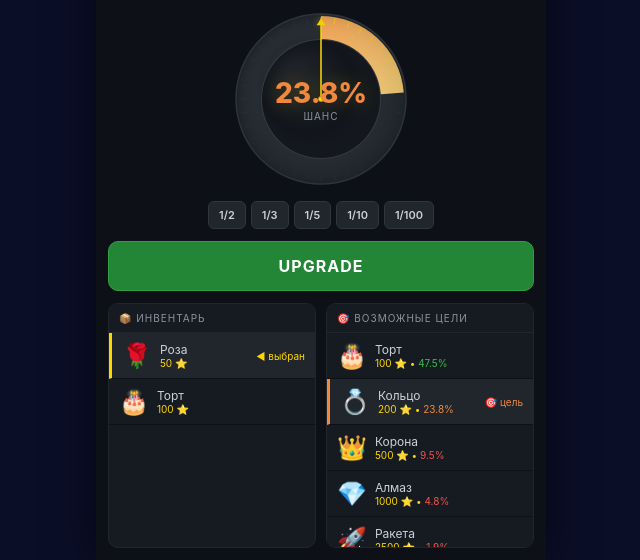
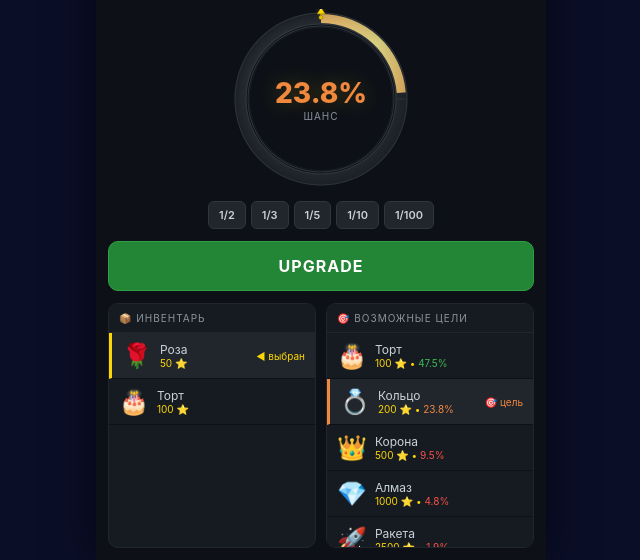
Before and after one commit to D1reks/Crash-Game, a plain HTML site: page index.html in a window 1280 px wide. Shown: the part 240-800 px from the top of the page, without its empty margins (319-959 px from the left). Drawn offline with Linux system fonts and the light colour scheme.

Commit message:
new version

```diff
--- a/index.html
+++ b/index.html
@@ -809,7 +809,13 @@
             }
 
             get inventoryGifts() {
+                const seen = new Set();
                 return this.inventory
+                    .filter(entry => {
+                        if (seen.has(entry.giftId)) return false;
+                        seen.add(entry.giftId);
+                        return true;
+                    })
                     .map(entry => ALL_GIFTS.find(g => g.id === entry.giftId))
                     .filter(Boolean);
             }
@@ -848,6 +854,8 @@
 
             async init() {
                 this.loadFromStorage();
+                // Deduplicate inventory
+                this.deduplicateInventory();
                 if (!this.inventory.find(e => e.giftId === this.currentGiftId)) {
                     this.currentGiftId = this.inventory[0]?.giftId || 'rose';
                 }
@@ -857,6 +865,18 @@
                 this.renderHistory();
             }
 
+            deduplicateInventory() {
+                const seen = new Set();
+                const unique = [];
+                for (const entry of this.inventory) {
+                    if (!seen.has(entry.giftId)) {
+                        seen.add(entry.giftId);
+                        unique.push(entry);
+                    }
+                }
+                this.inventory = unique;
+            }
+
             autoSelectTarget() {
                 const targets = this.getPotentialTargets();
                 if (targets.length > 0 && !targets.find(t => t.id === this.targetGiftId)) {
@@ -867,7 +887,7 @@
 
             loadFromStorage() {
                 try {
-                    const saved = localStorage.getItem('upgrade_stars_v1');
+                    const saved = localStorage.getItem('upgrade_stars_v2');
                     if (saved) {
                         const data = JSON.parse(saved);
                         this.balance = data.balance || 1000;
@@ -881,7 +901,7 @@
 
             saveToStorage() {
                 try {
-                    localStorage.setItem('upgrade_stars_v1', JSON.stringify({
+                    localStorage.setItem('upgrade_stars_v2', JSON.stringify({
                         balance: this.balance,
                         inventory: this.inventory,
                         history: this.history.slice(0, 30),
@@ -902,8 +922,8 @@
                         const bestGift = this.findTargetByFraction(fraction);
                         if (bestGift) {
                             this.targetGiftId = bestGift.id;
-                            this.currentChance = this.calculateChance(this.currentGift.price, this.targetGift
-                                .price);
+                            this.currentChance = this.calculateChance(this.currentGift.price, this
+                                .targetGift.price);
                             this.renderAll();
                             this.highlightQuickButton(fraction);
                         }
@@ -976,7 +996,8 @@
                     if (giftId && this.inventory.find(entry => entry.giftId === giftId)) {
                         this.currentGiftId = giftId;
                         this.autoSelectTarget();
-                        this.currentChance = this.calculateChance(this.currentGift.price, this.targetGift.price);
+                        this.currentChance = this.calculateChance(this.currentGift.price, this.targetGift
+                            .price);
                         this.renderAll();
                         this.saveToStorage();
                     }
@@ -990,7 +1011,8 @@
                     const target = ALL_GIFTS.find(g => g.id === giftId);
                     if (target && target.price > this.currentGift.price) {
                         this.targetGiftId = giftId;
-                        this.currentChance = this.calculateChance(this.currentGift.price, this.targetGift.price);
+                        this.currentChance = this.calculateChance(this.currentGift.price, this.targetGift
+                            .price);
                         this.renderAll();
                         this.saveToStorage();
                     }
@@ -1098,14 +1120,17 @@
                 const successZoneEnd = this.currentChance * Math.PI * 2;
                 const isSuccess = normalizedAngle <= successZoneEnd;
 
+                // Save chance for result display
+                const spinChance = this.currentChance;
+
                 if (isSuccess) {
-                    this.onUpgradeSuccess();
+                    this.onUpgradeSuccess(spinChance);
                 } else {
-                    this.onUpgradeFail();
+                    this.onUpgradeFail(spinChance);
                 }
             }
 
-            onUpgradeSuccess() {
+            onUpgradeSuccess(spinChance) {
                 const oldGift = this.currentGift;
                 const newGift = this.targetGift;
 
@@ -1113,19 +1138,22 @@
                 const idx = this.inventory.findIndex(e => e.giftId === oldGift.id);
                 if (idx !== -1) this.inventory.splice(idx, 1);
 
-                // Add new gift
-                this.inventory.push({ giftId: newGift.id, acquiredAt: Date.now() });
+                // Add new gift if not already present
+                if (!this.inventory.find(e => e.giftId === newGift.id)) {
+                    this.inventory.push({ giftId: newGift.id, acquiredAt: Date.now() });
+                }
 
                 // Update current gift
                 this.currentGiftId = newGift.id;
                 this.autoSelectTarget();
-                this.currentChance = this.calculateChance(this.currentGift.price, this.targetGift.price);
+                const newChance = this.calculateChance(this.currentGift.price, this.targetGift.price);
+                this.currentChance = newChance;
 
                 // Add to history
                 this.history.unshift({
                     from: oldGift.id,
                     to: newGift.id,
-                    chance: this.currentChance,
+                    chance: spinChance,
                     success: true,
                     time: Date.now(),
                 });
@@ -1133,14 +1161,14 @@
                 this.saveToStorage();
                 this.renderAll();
                 this.renderHistory();
-                this.showResult(true, oldGift, newGift);
+                this.showResult(true, oldGift, newGift, spinChance);
 
                 if (tg) tg.HapticFeedback.notificationOccurred('success');
                 this.playBeep(1500, 0.2);
                 setTimeout(() => this.playBeep(1800, 0.15), 150);
             }
 
-            onUpgradeFail() {
+            onUpgradeFail(spinChance) {
                 const oldGift = this.currentGift;
                 const targetGift = this.targetGift;
 
@@ -1156,13 +1184,14 @@
                 // Update current gift
                 this.currentGiftId = this.inventory[0].giftId;
                 this.autoSelectTarget();
-                this.currentChance = this.calculateChance(this.currentGift.price, this.targetGift.price);
+                const newChance = this.calculateChance(this.currentGift.price, this.targetGift.price);
+                this.currentChance = newChance;
 
                 // Add to history
                 this.history.unshift({
                     from: oldGift.id,
                     to: targetGift.id,
-                    chance: this.currentChance,
+                    chance: spinChance,
                     success: false,
                     time: Date.now(),
                 });
@@ -1170,13 +1199,13 @@
                 this.saveToStorage();
                 this.renderAll();
                 this.renderHistory();
-                this.showResult(false, oldGift, targetGift);
+                this.showResult(false, oldGift, targetGift, spinChance);
 
                 if (tg) tg.HapticFeedback.notificationOccurred('error');
                 this.playBeep(200, 0.3, 'sawtooth');
             }
 
-            showResult(success, oldGift, targetGift) {
+            showResult(success, oldGift, targetGift, chance) {
                 const overlay = document.getElementById('resultOverlay');
                 const emoji = document.getElementById('resultEmoji');
                 const title = document.getElementById('resultTitle');
@@ -1191,7 +1220,7 @@
                     title.style.color = '#3fb950';
                     gift.innerHTML =
                         `${oldGift.emoji} ${oldGift.name} ➡️ ${targetGift.emoji} <strong>${targetGift.name}</strong>`;
-                    details.textContent = `Шанс был: ${(this.currentChance * 100).toFixed(1)}%\nПодарок улучшен! 🚀`;
+                    details.textContent = `Шанс был: ${(chance * 100).toFixed(1)}%\nПодарок улучшен! 🚀`;
                 } else {
                     emoji.textContent = '💥';
                     title.textContent = 'ПРОВАЛ!';
@@ -1199,7 +1228,7 @@
                     gift.innerHTML =
                         `${oldGift.emoji} ${oldGift.name} ➡️ ${targetGift.emoji} ${targetGift.name}`;
                     details.textContent =
-                        `Шанс был: ${(this.currentChance * 100).toFixed(1)}%\nПодарок потерян. Попробуйте снова!`;
+                        `Шанс был: ${(chance * 100).toFixed(1)}%\nПодарок потерян. Попробуйте снова!`;
                 }
             }
 
@@ -1248,84 +1277,103 @@
                 const h = canvas.height;
                 const cx = w / 2;
                 const cy = h / 2;
-                const radius = Math.min(w, h) / 2 - 10;
+                const outerRadius = Math.min(w, h) / 2 - 8;
+                const ringWidth = 22;
+                const innerRadius = outerRadius - ringWidth;
+                const centerRadius = innerRadius - 4;
 
                 ctx.clearRect(0, 0, w, h);
 
-                // Background circle
+                // Outer ring background
                 ctx.beginPath();
-                ctx.arc(cx, cy, radius, 0, Math.PI * 2);
+                ctx.arc(cx, cy, outerRadius, 0, Math.PI * 2);
+                ctx.arc(cx, cy, innerRadius, 0, Math.PI * 2, true);
+                ctx.closePath();
                 ctx.fillStyle = '#21262d';
                 ctx.fill();
                 ctx.strokeStyle = '#30363d';
-                ctx.lineWidth = 3;
+                ctx.lineWidth = 2;
                 ctx.stroke();
 
-                // Success zone arc
-                const successEndAngle = -Math.PI / 2 + this.currentChance * Math.PI * 2;
-                const startAngleFixed = -Math.PI / 2;
-
+                // Success zone gradient arc on outer ring
                 if (this.currentChance > 0) {
+                    const startAngle = -Math.PI / 2;
+                    const endAngle = -Math.PI / 2 + this.currentChance * Math.PI * 2;
+
                     ctx.beginPath();
-                    ctx.moveTo(cx, cy);
-                    ctx.arc(cx, cy, radius - 4, startAngleFixed, successEndAngle);
+                    ctx.arc(cx, cy, outerRadius - 2, startAngle, endAngle);
+                    ctx.arc(cx, cy, innerRadius + 2, endAngle, startAngle, true);
                     ctx.closePath();
 
-                    // Gradient for success zone
-                    const gradient = ctx.createLinearGradient(
-                        cx - radius, cy - radius,
-                        cx + radius, cy + radius
-                    );
+                    const gradient = ctx.createConicalGradient ?
+                        ctx.createConicalGradient(cx, cy, startAngle) :
+                        ctx.createLinearGradient(cx - outerRadius, cy - outerRadius, cx + outerRadius, cy +
+                            outerRadius);
+
                     const chanceRatio = this.currentChance;
                     if (chanceRatio >= 0.4) {
                         gradient.addColorStop(0, '#3fb950');
-                        gradient.addColorStop(1, '#a5d6a5');
+                        gradient.addColorStop(0.5, '#a5d6a5');
+                        gradient.addColorStop(1, '#3fb950');
                     } else if (chanceRatio >= 0.15) {
                         gradient.addColorStop(0, '#f0883e');
-                        gradient.addColorStop(1, '#f0e68c');
+                        gradient.addColorStop(0.5, '#f0e68c');
+                        gradient.addColorStop(1, '#f0883e');
                     } else {
                         gradient.addColorStop(0, '#f85149');
-                        gradient.addColorStop(1, '#f0883e');
+                        gradient.addColorStop(0.5, '#f0883e');
+                        gradient.addColorStop(1, '#f85149');
                     }
                     ctx.fillStyle = gradient;
                     ctx.fill();
-                    ctx.strokeStyle = 'transparent';
-                    ctx.stroke();
                 }
 
-                // Inner ring
+                // Inner ring edge
                 ctx.beginPath();
-                ctx.arc(cx, cy, radius * 0.7, 0, Math.PI * 2);
+                ctx.arc(cx, cy, innerRadius, 0, Math.PI * 2);
+                ctx.strokeStyle = '#30363d';
+                ctx.lineWidth = 2;
+                ctx.stroke();
+
+                // Outer ring edge
+                ctx.beginPath();
+                ctx.arc(cx, cy, outerRadius, 0, Math.PI * 2);
+                ctx.strokeStyle = '#30363d';
+                ctx.lineWidth = 2;
+                ctx.stroke();
+
+                // Center circle
+                ctx.beginPath();
+                ctx.arc(cx, cy, centerRadius, 0, Math.PI * 2);
                 ctx.fillStyle = '#0d1117';
                 ctx.fill();
                 ctx.strokeStyle = '#30363d';
                 ctx.lineWidth = 2;
                 ctx.stroke();
 
-                // Tick marks
-                for (let i = 0; i < 36; i++) {
-                    const angle = (i / 36) * Math.PI * 2 - Math.PI / 2;
-                    const isInZone = i / 36 <= this.currentChance;
-                    const outerR = radius - 6;
-                    const innerR = radius - 18;
-
-                    ctx.beginPath();
-                    ctx.moveTo(cx + Math.cos(angle) * innerR, cy + Math.sin(angle) * innerR);
-                    ctx.lineTo(cx + Math.cos(angle) * outerR, cy + Math.sin(angle) * outerR);
-                    ctx.strokeStyle = isInZone ? '#ffd700' : '#30363d';
-                    ctx.lineWidth = isInZone ? 1.5 : 0.8;
-                    ctx.stroke();
-                }
-
-                // Arrow
+                // Inner subtle ring
+                ctx.beginPath();
+                ctx.arc(cx, cy, centerRadius - 3, 0, Math.PI * 2);
+                ctx.strokeStyle = '#21262d';
+                ctx.lineWidth = 1;
+                ctx.stroke();
+
+                // Arrow rotating AROUND the ring (not inside it)
                 ctx.save();
                 ctx.translate(cx, cy);
                 ctx.rotate(this.wheelAngle);
 
-                // Arrow shaft
+                const arrowBaseRadius = innerRadius + ringWidth * 0.6;
+                const arrowTipRadius = outerRadius + 10;
+                const arrowBaseX = 0;
+                const arrowBaseY = -arrowBaseRadius;
+                const arrowTipX = 0;
+                const arrowTipY = -arrowTipRadius;
+
+                // Arrow body
                 ctx.beginPath();
-                ctx.moveTo(0, 0);
-                ctx.lineTo(0, -radius + 10);
+                ctx.moveTo(arrowBaseX, arrowBaseY);
+                ctx.lineTo(arrowTipX, arrowTipY);
                 ctx.strokeStyle = '#ffd700';
                 ctx.lineWidth = 3;
                 ctx.lineCap = 'round';
@@ -1333,44 +1381,48 @@
 
                 // Arrow head
                 ctx.beginPath();
-                ctx.moveTo(0, -radius + 10);
-                ctx.lineTo(-8, -radius + 22);
-                ctx.lineTo(8, -radius + 22);
+                ctx.moveTo(arrowTipX, arrowTipY);
+                ctx.lineTo(-8, arrowTipY + 12);
+                ctx.lineTo(8, arrowTipY + 12);
                 ctx.closePath();
                 ctx.fillStyle = '#ffd700';
                 ctx.fill();
-                ctx.strokeStyle = '#ffd700';
+                ctx.strokeStyle = '#b8960c';
                 ctx.lineWidth = 1;
                 ctx.stroke();
 
-                // Glow effect
+                // Glow dot at tip
                 ctx.shadowColor = '#ffd700';
-                ctx.shadowBlur = 15;
+                ctx.shadowBlur = 12;
                 ctx.beginPath();
-                ctx.arc(0, -radius + 16, 4, 0, Math.PI * 2);
-                ctx.fillStyle = '#ffd700';
+                ctx.arc(arrowTipX, arrowTipY, 3, 0, Math.PI * 2);
+                ctx.fillStyle = '#ffffff';
                 ctx.fill();
                 ctx.shadowBlur = 0;
 
-                // Center dot
+                // Base dot on ring
                 ctx.beginPath();
-                ctx.arc(0, 0, 5, 0, Math.PI * 2);
+                ctx.arc(arrowBaseX, arrowBaseY, 4, 0, Math.PI * 2);
                 ctx.fillStyle = '#ffd700';
                 ctx.fill();
                 ctx.strokeStyle = '#b8960c';
-                ctx.lineWidth = 2;
+                ctx.lineWidth = 1.5;
                 ctx.stroke();
 
                 ctx.restore();
 
-                // Glass reflection overlay
-                const reflectionGradient = ctx.createRadialGradient(cx - radius * 0.3, cy - radius * 0.3, radius * 0.1, cx,
-                    cy, radius);
-                reflectionGradient.addColorStop(0, 'rgba(255,255,255,0.08)');
-                reflectionGradient.addColorStop(0.5, 'rgba(255,255,255,0.02)');
-                reflectionGradient.addColorStop(1, 'rgba(0,0,0,0.1)');
+                // Glass reflection
+                const reflectionGradient = ctx.createRadialGradient(
+                    cx - outerRadius * 0.25, cy - outerRadius * 0.25, outerRadius * 0.05,
+                    cx, cy, outerRadius
+                );
+                reflectionGradient.addColorStop(0, 'rgba(255,255,255,0.06)');
+                reflectionGradient.addColorStop(0.4, 'rgba(255,255,255,0.01)');
+                reflectionGradient.addColorStop(1, 'rgba(0,0,0,0.15)');
                 ctx.beginPath();
-                ctx.arc(cx, cy, radius, 0, Math.PI * 2);
+                ctx.arc(cx, cy, outerRadius, 0, Math.PI * 2);
+                ctx.arc(cx, cy, innerRadius, 0, Math.PI * 2, true);
+                ctx.closePath();
                 ctx.fillStyle = reflectionGradient;
                 ctx.fill();
             }
@@ -1381,7 +1433,7 @@
 
                 if (invGifts.length === 0) {
                     container.innerHTML =
-                    '<div style="padding:20px;text-align:center;color:#8b949e;font-size:12px;">Пусто</div>';
+                        '<div style="padding:20px;text-align:center;color:#8b949e;font-size:12px;">Пусто</div>';
                     return;
                 }
 
@@ -1449,7 +1501,11 @@
                         const gift = ALL_GIFTS.find(g => g.id === giftId);
                         if (gift && this.balance >= gift.price) {
                             this.balance -= gift.price;
-                            this.inventory.push({ giftId: gift.id, acquiredAt: Date.now() });
+                            // Check for duplicate before adding
+                            if (!this.inventory.find(entry => entry.giftId === gift.id)) {
+                                this.inventory.push({ giftId: gift.id, acquiredAt: Date.now() });
+                            }
+                            this.deduplicateInventory();
                             this.saveToStorage();
                             this.renderAll();
                             this.renderShop();
```
